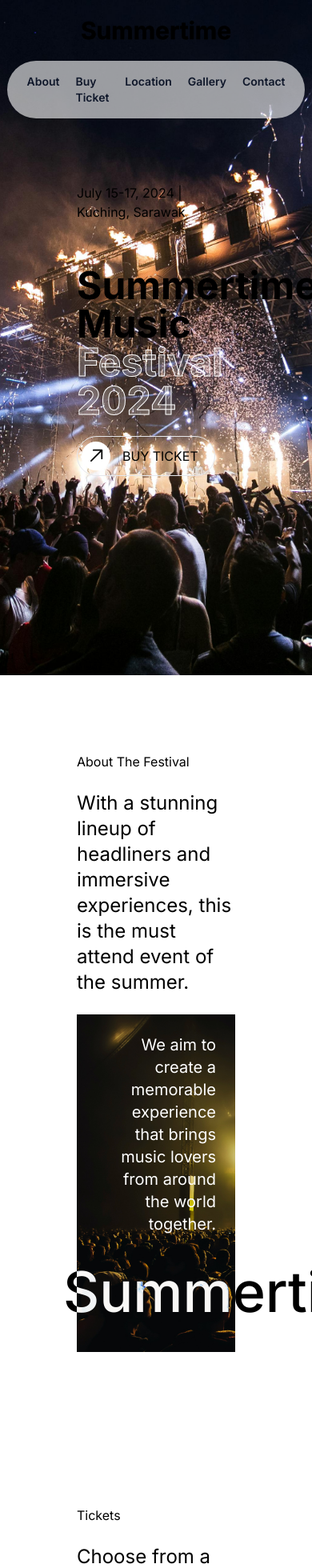
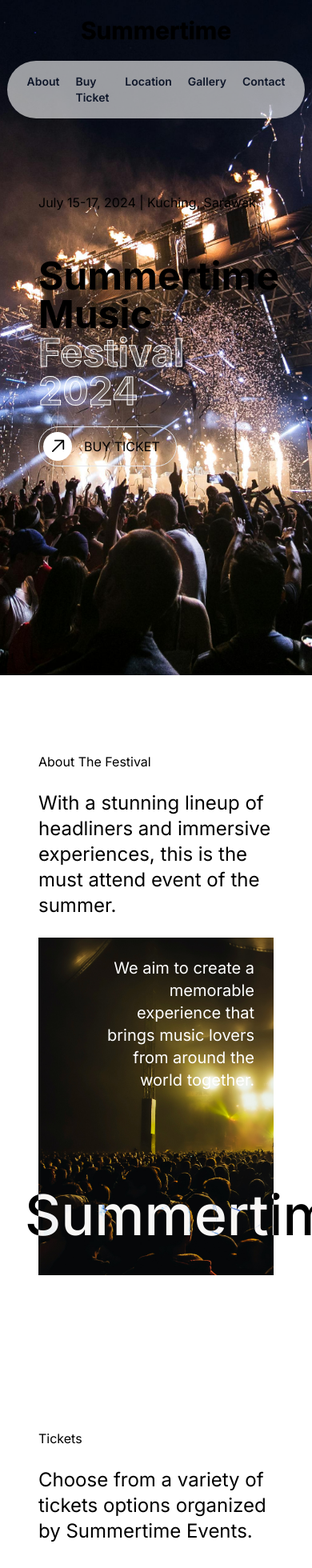
Before and after one commit to charltonkdev/event-landing-page, a Next.js app: page / in a window 390 px wide. Shown: the top 1960 px of the page at 80% size. Built offline with nearby package versions, Linux system fonts and the light colour scheme.

Commit message:
fix mobile padding

```diff
--- a/src/components/About.tsx
+++ b/src/components/About.tsx
@@ -2,7 +2,7 @@ import React from 'react';
 import TextParallax from './ui/TextParallax';
 export const About = () => {
   return (
-    <div id="about" className='flex flex-col w-full h-auto relative p-24 gap-6 text-black bg-white overflow-hidden'>
+    <div id="about" className='flex flex-col w-full h-auto relative px-12 py-24 md:p-24 gap-6 text-black bg-white overflow-hidden'>
         <p>About The Festival</p>
         <h2 className='text-2xl md:text-4xl w-full md:max-w-3xl'>
             With a stunning lineup of headliners and immersive experiences, this is the must attend event of the summer.
--- a/src/components/Contact.tsx
+++ b/src/components/Contact.tsx
@@ -25,7 +25,7 @@ export const Contact = () => {
     };
 
     return (
-        <div id="contact" className='bg-slate-950 flex flex-col w-full h-auto relative p-24 gap-6 overflow-hidden'>
+        <div id="contact" className='bg-slate-950 flex flex-col w-full h-auto relative px-12 py-24 md:p-24 gap-6 overflow-hidden'>
             <p>Contact Us</p>
             <h2 className='text-2xl md:text-4xl w-full md:max-w-3xl'>
                 Have questions? We&apos;re here to help.
--- a/src/components/Footer.tsx
+++ b/src/components/Footer.tsx
@@ -25,7 +25,7 @@ export const Footer = () => {
     };
 
     return (
-        <div className="grid grid-cols-1 md:grid-cols-3 w-full p-24 bg-slate-950 border-t-[1px] border-slate-800">
+        <div className="grid grid-cols-1 md:grid-cols-3 w-full px-12 py-24 md:p-24 bg-slate-950 border-t-[1px] border-slate-800">
             <div className="flex flex-col mb-12">
                 <h4 className="text-4xl font-bold">
                     Summertime
--- a/src/components/Gallery.tsx
+++ b/src/components/Gallery.tsx
@@ -3,7 +3,7 @@ import styles from './styles.module.css';
 
 export const Gallery = () => {
     return (
-        <div id="gallery" className='bg-slate-950 flex flex-col w-full h-auto relative p-24 gap-6 overflow-hidden'>
+        <div id="gallery" className='bg-slate-950 flex flex-col w-full h-auto relative px-12 py-24 md:p-24 gap-6 overflow-hidden'>
             <p>Festival Gallery</p>
             <h2 className='text-2xl md:text-4xl w-full md:max-w-3xl '>
                 Experience the magic of past festivals with our special photo gallery.
--- a/src/components/Hero.tsx
+++ b/src/components/Hero.tsx
@@ -4,7 +4,7 @@ import ArrowButton from './ui/ArrowButton';
 
 export const Hero = () => {
   return (
-    <div className="px-24 w-full h-screen flex flex-col py-6 justify-center bg-[url('/herobg01.jpg')] bg-no-repeat bg-cover bg-fixed bg-bottom">
+    <div className="px-12 md:px-24 w-full h-screen flex flex-col py-6 justify-center bg-[url('/herobg01.jpg')] bg-no-repeat bg-cover bg-fixed bg-bottom">
         <p>July 15-17, 2024 | Kuching, Sarawak</p>
         <h1 className='text-5xl md:text-8xl font-bold mt-14'>
             Summertime Music <br/>
--- a/src/components/Location.tsx
+++ b/src/components/Location.tsx
@@ -3,7 +3,7 @@ import ArrowButton from './ui/ArrowButton';
 
 export const Location = () => {
   return (
-    <div id="location" className="flex flex-col w-full h-auto relative p-24 gap-6 text-white bg-slate-950 overflow-hidden">
+    <div id="location" className="flex flex-col w-full h-auto relative px-12 py-24 md:p-24 gap-6 text-white bg-slate-950 overflow-hidden">
         <p>Locations</p>
         <h2 className='text-2xl md:text-4xl w-full md:max-w-5xl'>
             Summertime Music Festival 2024 wil be held at Waterfront Park, a stunning waterfront location in the heart of UK. Easily accessible by public transportation, with ample parking available.
--- a/src/components/Tickets.tsx
+++ b/src/components/Tickets.tsx
@@ -3,7 +3,7 @@ import ArrowButton from './ui/ArrowButton'
 
 export const Tickets = () => {
   return (
-    <div id="ticket" className="flex flex-col w-full h-auto relative p-24 gap-6 text-black bg-white overflow-hidden">
+    <div id="ticket" className="flex flex-col w-full h-auto relative px-12 py-24 md:p-24 gap-6 text-black bg-white overflow-hidden">
         <p>Tickets</p>
         <h2 className='text-2xl md:text-4xl w-full md:max-w-3xl '>
             Choose from a variety of tickets options organized by Summertime Events.
```
